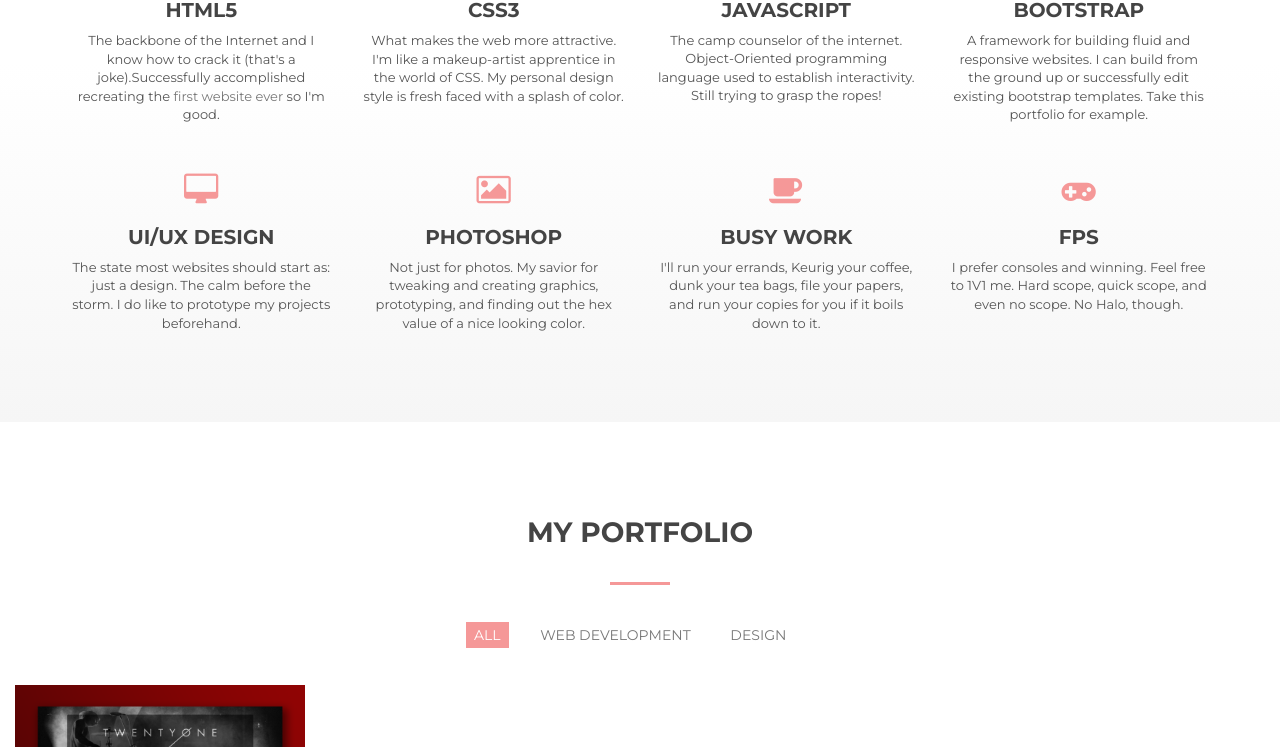
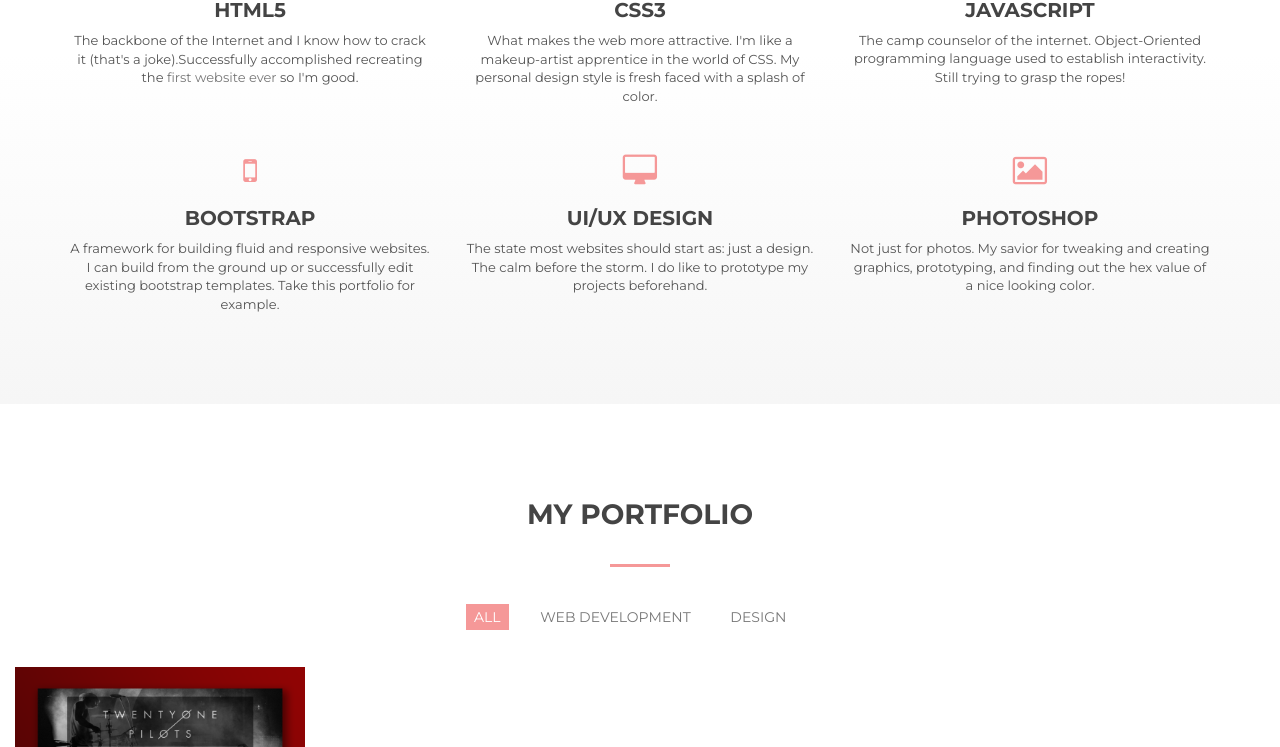
Before and after one commit to KaliaHayes/Old-Website, a plain HTML site: page index.html in a window 1280 px wide. Shown: the part 1765-2512 px from the top of the page. Drawn offline with nearby package versions, Linux system fonts and the light colour scheme; a script that the page names is missing.

Commit message:
Removed items

```diff
--- a/index.html
+++ b/index.html
@@ -127,49 +127,41 @@
                     <div class="clearfix"></div>
                 </div>
                 <div class="row wow fadeInDown" data-wow-delay="200ms">
-                    <div class="col-md-3 col-sm-6 service">
+                    <div class="col-md-4 col-sm-6 service">
                         <i class="fa fa-html5"></i>
                         <h4>HTML5</h4>
                         <p>The backbone of the Internet and I know how to crack it (that's a joke).Successfully accomplished recreating the <a href="http://info.cern.ch/hypertext/WWW/TheProject.html" title="THE FIRST WEBSITE EVER!!!" target="_blank">first website ever</a> so I'm good.</p>
                     </div>
-                    <div class="col-md-3 col-sm-6 service">
+                    <div class="col-md-4 col-sm-6 service">
                         <i class="fa fa-css3"></i>
                         <h4>CSS3</h4>
                         <p>What makes the web more attractive. I'm like a makeup-artist apprentice in the world of CSS. My personal design style is fresh faced with a splash of color.</p>
                     </div>
-                    <div class="col-md-3 col-sm-6 service">
+                    <div class="col-md-4 col-sm-6 service">
                         <i class="icon-javascript-alt"></i>
                         <h4>JavaScript</h4>
                         <p>The camp counselor of the internet. Object-Oriented programming language used to establish interactivity. Still trying to grasp the ropes!</p>
                     </div>
-                    <div class="col-md-3 col-sm-6 service">
-                        <i class="fa fa-mobile-phone"></i>
-                        <h4>Bootstrap</h4>
-                        <p>A framework for building fluid and responsive websites. I can build from the ground up or successfully edit existing bootstrap templates. Take this portfolio for example.</p>
-                    </div>
+
                 </div>
                 <div class="space"></div>
                 <div class="row wow fadeInDown" data-wow-delay="400ms">
-                    <div class="col-md-3 col-sm-6 service">
+                  <div class="col-md-4 col-sm-6 service">
+                      <i class="fa fa-mobile-phone"></i>
+                      <h4>Bootstrap</h4>
+                      <p>A framework for building fluid and responsive websites. I can build from the ground up or successfully edit existing bootstrap templates. Take this portfolio for example.</p>
+                  </div>
+                    <div class="col-md-4 col-sm-6 service">
                         <i class="fa fa-desktop"></i>
                         <h4>UI/UX Design</h4>
                         <p>The state most websites should start as: just a design. The calm before the storm. I do like to prototype my projects beforehand.</p>
                     </div>
-                    <div class="col-md-3 col-sm-6 service">
+                    <div class="col-md-4 col-sm-6 service">
                         <i class="fa fa-photo"></i>
                         <h4>Photoshop</h4>
                         <p>Not just for photos. My savior for tweaking and creating graphics, prototyping, and finding out the hex value of a nice looking color.</p>
                     </div>
-                    <div class="col-md-3 col-sm-6 service">
-                        <i class="fa fa-coffee"></i>
-                        <h4>Busy work</h4>
-                        <p>I'll run your errands, Keurig your coffee, dunk your tea bags, file your papers, and run your copies for you if it boils down to it.</p>
-                    </div>
-                    <div class="col-md-3 col-sm-6 service">
-                        <i class="fa fa-gamepad"></i>
-                        <h4>FPS</h4>
-                        <p>I prefer consoles and winning. Feel free to 1V1 me. Hard scope, quick scope, and even no scope. No Halo, though.</p>
-                    </div>
+
                 </div>
             </div>
         </div>
```
